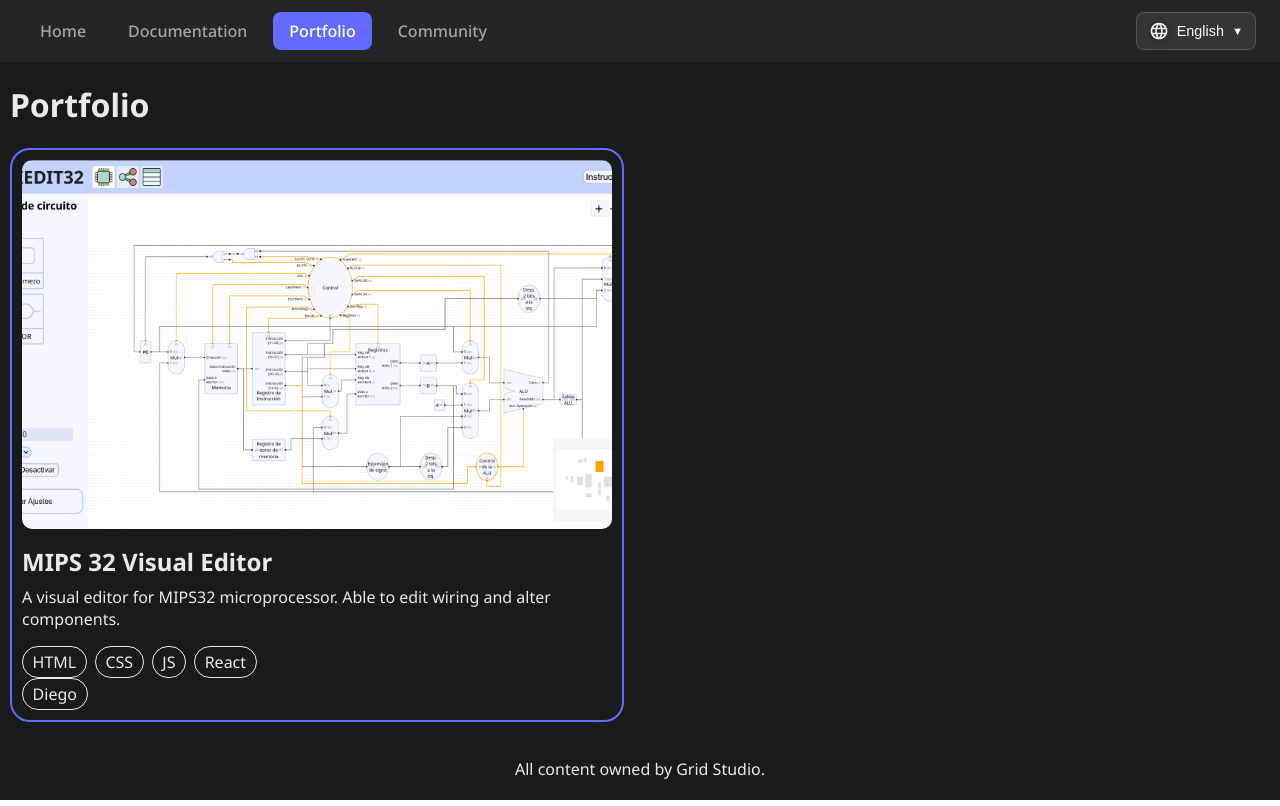
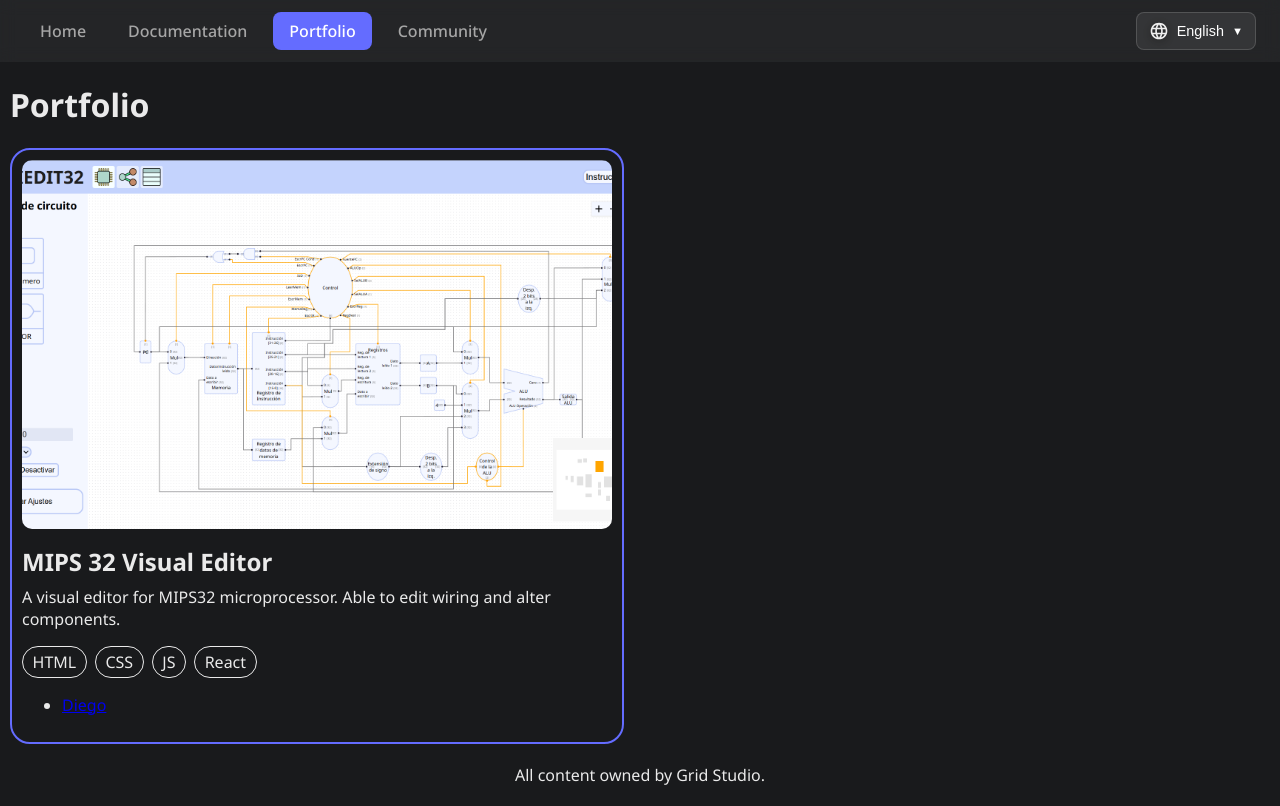
Before and after one commit to gridstudiofficial/gridstudiofficial.github.io, a React (Vite) app: page /#/portfolio in a window 1280 px wide. Built offline with nearby package versions, Linux system fonts and the light colour scheme.

Commit message:
Project preview links to person in Social page

```diff
--- a/src/App.css
+++ b/src/App.css
@@ -2,6 +2,8 @@
 	--font-family: 'Noto Sans Variable', Helvetica, sans-serif;
 	--font-color: #eaeaea;
 	--background-color: #191a1c;
+
+	--border-width: 4px;
 }
 
 html, body {
--- a/src/App.jsx
+++ b/src/App.jsx
@@ -1,7 +1,7 @@
 import {createHashRouter, Outlet, RouterProvider} from 'react-router-dom';
 import Home from './pages/Home.jsx';
 import Docs from './pages/Docs.jsx';
-import SocialPage from './pages/SocialPage.jsx';
+import Social from './pages/Social.jsx';
 import Portfolio from './pages/Portfolio.jsx';
 import Navbar from './components/Navbar/Navbar.jsx';
 import Footer from './components/Footer/Footer.jsx';
@@ -27,7 +27,7 @@ const router = createHashRouter([
 		children: [
 			{path: '/', element: <Home/>},
 			{path: '/docs', element: <Docs/>},
-			{path: '/social', element: <SocialPage/>},
+			{path: '/social', element: <Social/>},
 			{path: '/portfolio', element: <Portfolio/>},
 		],
 	},
--- a/src/components/People/Person.js
+++ b/src/components/People/Person.js
@@ -1,5 +1,6 @@
 export class Person {
-	constructor({name, image, disciplines = [], links = []}) {
+	constructor({id, name, image, disciplines = [], links = []}) {
+		this.id = id || name.toLowerCase().replace(/\s+/g, '-');
 		this.name = name;
 		this.image = image;
 		this.disciplines = disciplines;
--- a/src/components/People/PersonPreview.jsx
+++ b/src/components/People/PersonPreview.jsx
@@ -1,11 +1,9 @@
 import "./PersonPreview.css";
 import SocialLink from "../SocialLink/SocialLink.jsx";
 
-;
-
 export function PersonPreview({person}) {
 	return (
-		<div className="person-preview">
+		<div className="person-preview" id={person.id}>
 			<div className="person-preview__media">
 				<img
 					src={person.image}
--- a/src/components/Project/ProjectPreview.jsx
+++ b/src/components/Project/ProjectPreview.jsx
@@ -1,3 +1,4 @@
+import {Link} from 'react-router-dom';
 import "./ProjectPreview.css";
 
 export function ProjectPreview({project}) {
@@ -37,10 +38,12 @@ export function ProjectPreview({project}) {
 					</ul>
 				)}
 				{project.people.length > 0 && (
-					<ul className="project-preview__disciplines">
+					<ul className="project-preview__people">
 						{project.people.map((person) => (
-							<li key={person.name}>
-								{person.name}
+							<li key={person.id || person.name}>
+								<Link to={`/social#${person.id}`}>
+									{person.name}
+								</Link>
 							</li>
 						))}
 					</ul>
--- a/src/data/People.js
+++ b/src/data/People.js
@@ -2,6 +2,7 @@ import {Person} from "../components/People/Person.js";
 import {Discipline} from "../components/Project/Discipline.js";
 
 export let diego = new Person({
+	id: "diego",
 	name: "Diego",
 	image: "people/diego.jpg",
 	disciplines: [
--- a/src/pages/SocialPage.jsx
+++ b/src/pages/Social.jsx
@@ -2,7 +2,7 @@ import { useTranslation } from 'react-i18next';
 import {PeopleGrid} from "../components/People/PeopleGrid.jsx";
 import {people} from "../data/People.js";
 
-export default function SocialPage() {
+export default function Social() {
 	const { t } = useTranslation();
 
 	return (
```
